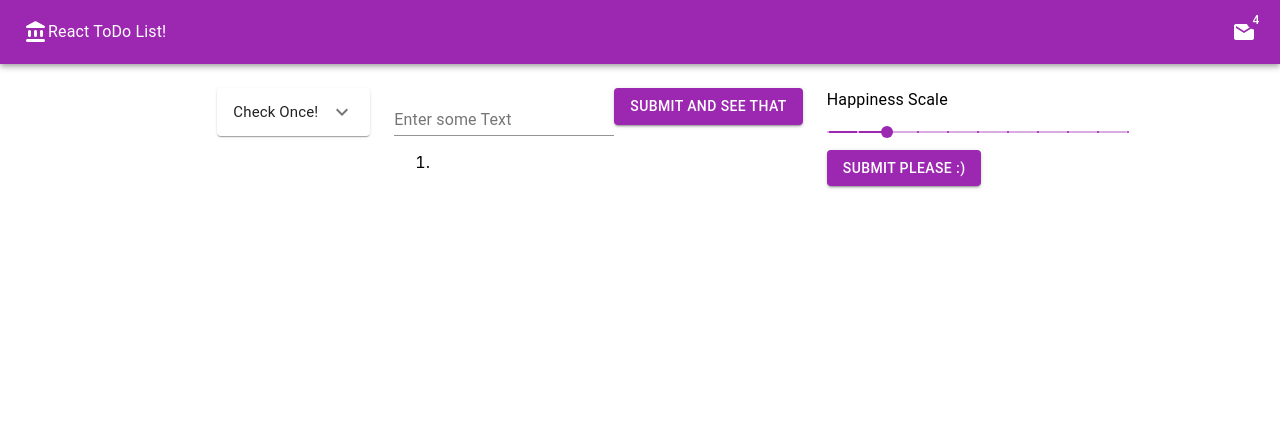
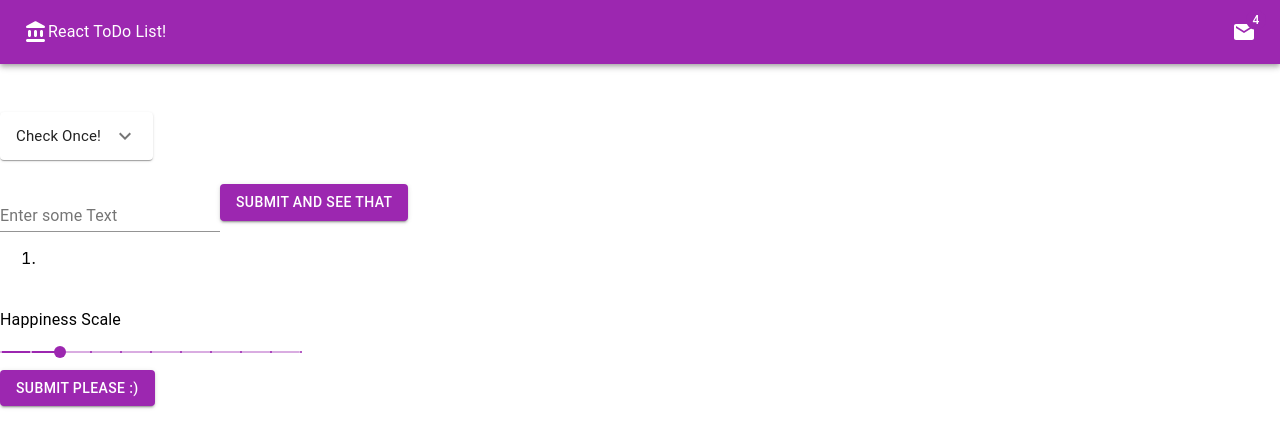
Before and after one commit to Abcshake/React_Todo, a React (Create React App) app: page / in a window 1280 px wide. Shown: the top 448 px of the page. Built offline with nearby package versions, Linux system fonts and the light colour scheme.

Commit message:
temporary format

```diff
--- a/src/App.js
+++ b/src/App.js
@@ -8,12 +8,12 @@ import Slider from './Slider';
 
 const App = () => {
   return (
-    <Grid container direction="column" spacing={3}>
+    <Grid container direction="column" justify="center" spacing={3}>
       <Grid item>
         <Header />
       </Grid>
-      <Grid item container spacing={3} direction="row">
-        <Grid item xs={false} sm={2}/>
+      <Grid item container spacing={3} direction="column">
+        <Grid item xs={false}/>
           <Grid item>
             <Content />
           </Grid>
--- a/src/Content.js
+++ b/src/Content.js
@@ -5,13 +5,11 @@ import SimpleAccordion from './SimpleAccordion';
 
 const Content = () => {
     return (
-    <div>
         <Grid container>
             <Grid Item>
                 <SimpleAccordion />
             </Grid>
         </Grid>
-    </div>
     )
 };
 
```
